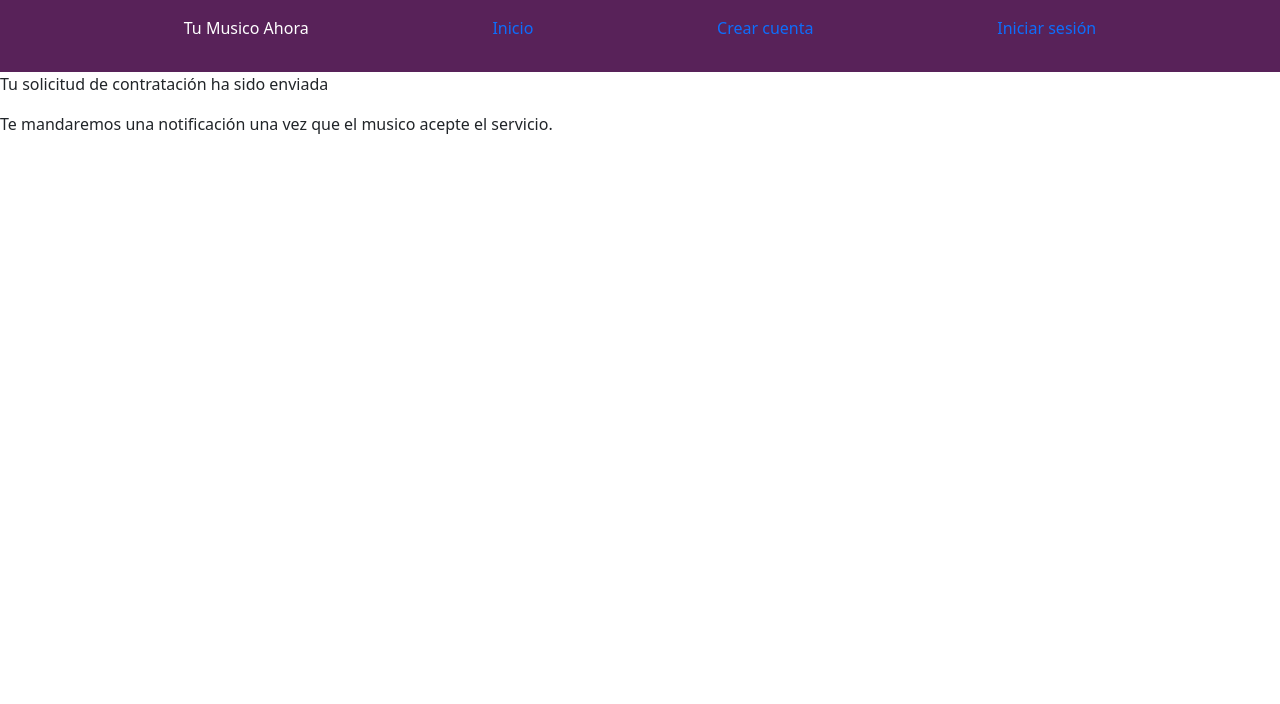
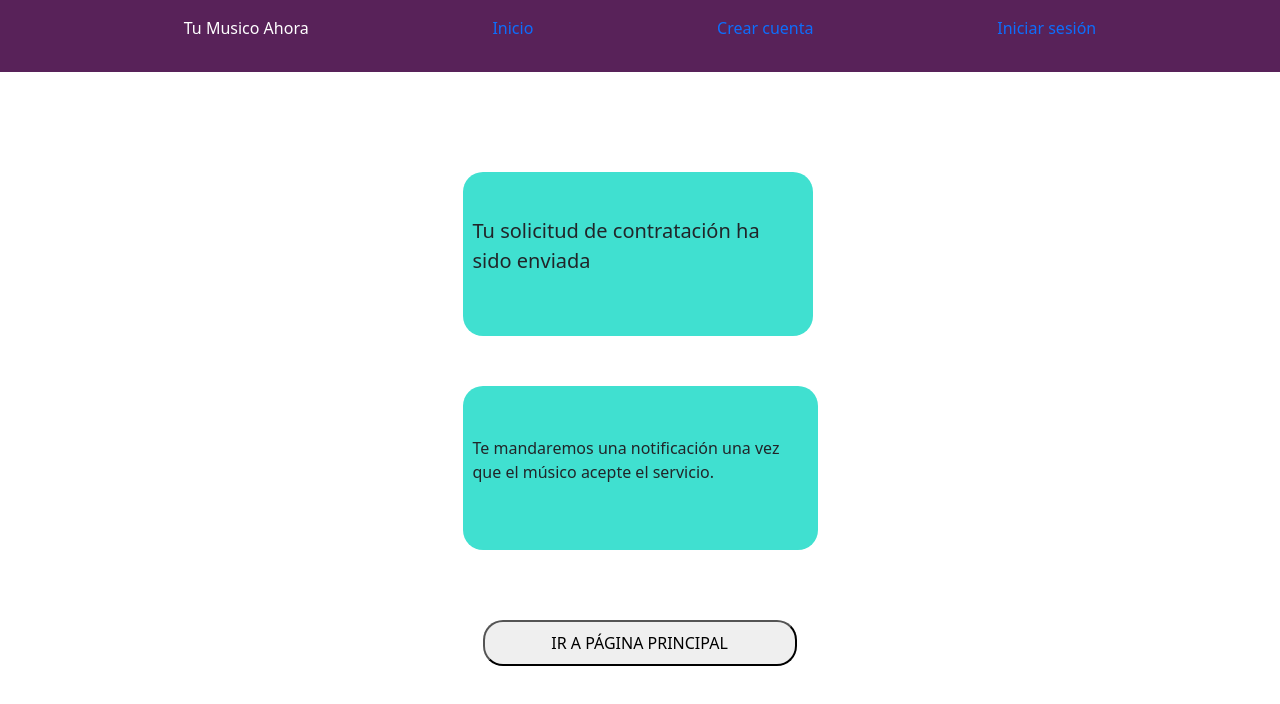
Before and after one commit to Kodemia-MusicApp/MusicApp-FrontEnd, a React app: page /sentreservation in a window 1280 px wide. Shown: the top 704 px of the page. Built offline with nearby package versions, Linux system fonts and the light colour scheme; no server answers.

Commit message:
1 file modified

```diff
--- a/src/Pages/SentReservation/SentReservation.jsx
+++ b/src/Pages/SentReservation/SentReservation.jsx
@@ -14,9 +14,12 @@ export const SentReservation = () => {
                         <div className=" SentReservationBox2">
                             <p>
                                 Te mandaremos una notificación una vez que el
-                                musico acepte el servicio.{' '}
+                                músico acepte el servicio.{' '}
                             </p>
                         </div>
+                        <button className="BotonGeneral">
+                            IR A PÁGINA PRINCIPAL
+                        </button>
                     </div>
                 </div>
             </div>
--- a/src/Pages/SentReservation/SentReservation.scss
+++ b/src/Pages/SentReservation/SentReservation.scss
@@ -0,0 +1,34 @@
+///CONTAINERS
+.SentReservation {
+    display: flex;
+    justify-content: center;
+}
+.SentReservation-container {
+    width: 355px;
+}
+.SentReservationBox1 {
+    width: 350px;
+    height: 164px;
+    border-radius: 20px;
+    display: flex;
+    justify-content: center;
+    align-items: center;
+    margin-top: 100px;
+    padding: 10px;
+    font-size: 20px;
+    background-color: turquoise;
+}
+
+.SentReservationBox2 {
+    width: 100%;
+    height: 164px;
+    border-radius: 20px;
+    display: flex;
+    justify-content: center;
+    align-items: center;
+    margin-top: 50px;
+    margin-bottom: 50px;
+    padding: 10px;
+
+    background-color: turquoise;
+}
```
